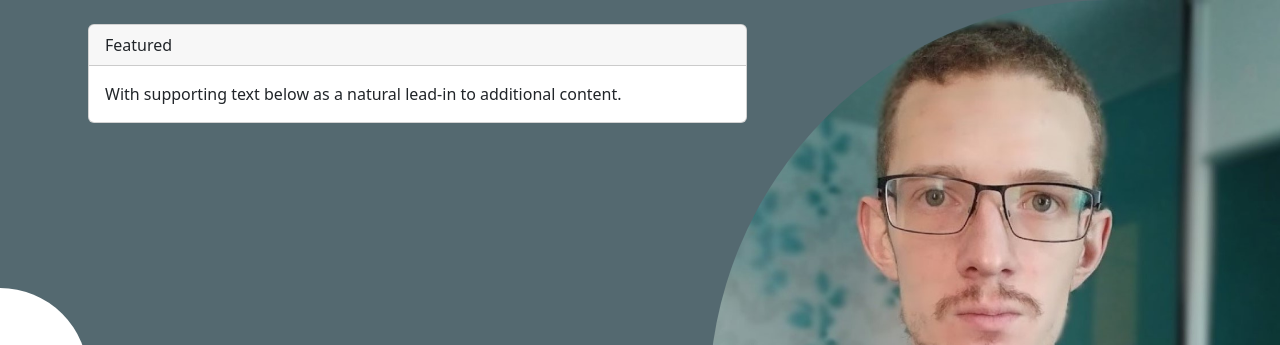
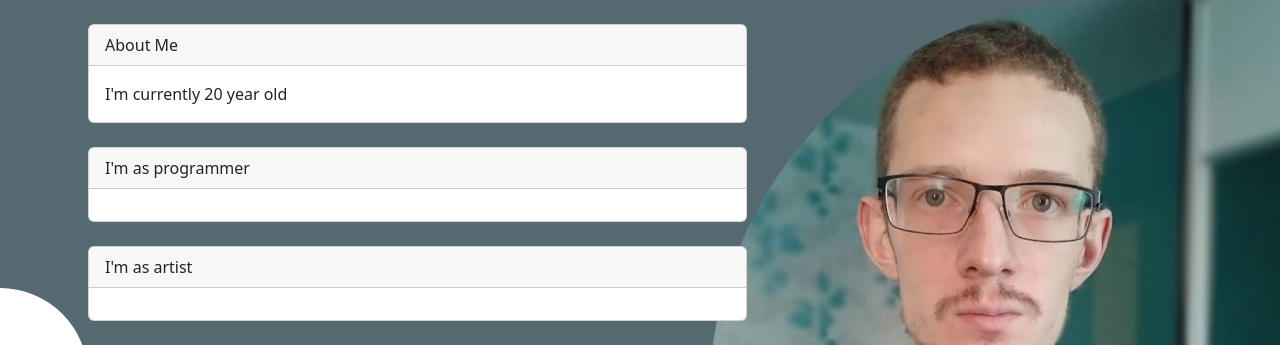
Before and after one commit to CruzedV/CruzedV.github.io, a website: page index.html in a window 1280 px wide. Shown: the top 345 px of the page. Drawn offline with nearby package versions, Linux system fonts and the light colour scheme.

Commit message:
More About me cards and year calc

```diff
--- a/css/style.scss
+++ b/css/style.scss
@@ -34,9 +34,20 @@ $circle-size: 100vh;
   float: right;
 };
 
+// FUNCTIONS
+@function calcFluidFontSize($f-min, $f-max, $v-min, $v-max, $units: px) {
+  $k: ($f-max - $f-min)/($v-max - $v-min);
+  $b: $f-min - $k * $v-min;
+
+  $b: $b + $units;
+
+  @return calc( #{$k} * 100vw + #{$b} );
+}
+
 // CODE
 body {
   background-color: $primary;
+  font-size: calcFluidFontSize(1, 5, 30 , 160, rem);
 }
 // CIRCLE
 circle-frame {
@@ -74,6 +85,8 @@ nav {
 
 // ABOUT MYSELF
 $card-size: 40vw;
+div {
+  .card-column {
     card {
       max-width: $card-size*2;
       margin-left: 15vh;
@@ -96,3 +109,5 @@ card {
         }
       };
     };
+  };
+};
--- a/index.html
+++ b/index.html
@@ -12,6 +12,7 @@
       <circle-frame>
         <img src="static/MyPicture.jpg">
       </circle-frame>
+<!-- NAV -->
       <nav class="nav">
         <div class="container-sm">
           <ul class="nav flex-column nav-justified">
@@ -48,18 +49,56 @@
           </ul>
         </div>
       </nav>
+<!-- /NAV -->
+<!-- CARD COLUMNS -->
       <div class="card-column">
+        <!-- ABOUT ME -->
         <card class="container-fluid">
           <div class="card">
             <div class="card-header">
-              Featured
+              About Me
             </div>
             <div class="card-body">
-              <p class="card-text">With supporting text below as a natural lead-in to additional content.</p>
+              <p class="card-text">
+                <script>
+                  let now = new Date()
+                  let now_ymd = new Date(now.getFullYear())
+                  let birthdate = new Date(2002, 8, 18)
+                  let birthdate_ymd = new Date(birthdate.getFullYear())
+                  let age = now_ymd - birthdate_ymd
+                  if (Date(now_ymd.getMonth(), now_ymd.getDay()) < Date(birthdate_ymd.getMonth(), birthdate_ymd.getDay())) {
+                    age--
+                  }
+                  document.write(`I'm currently ${age} year old`)
+                </script>
+              </p>
+            </div>
+          </div>
+        </card>
+        <!-- AS PROGRAMMER -->
+        <card class="container-fluid">
+          <div class="card">
+            <div class="card-header">
+              I'm as programmer
+            </div>
+            <div class="card-body">
+              <p class="card-text"></p>
+            </div>
+          </div>
+        </card>
+        <!-- AS ARTIST -->
+        <card class="container-fluid">
+          <div class="card">
+            <div class="card-header">
+              I'm as artist
+            </div>
+            <div class="card-body">
+              <p class="card-text"></p>
             </div>
           </div>
         </card>
       </div>
+<!-- /  CARD COLUMNS -->
     </div>
   </body>
 </html>
--- a/package.json
+++ b/package.json
@@ -1,6 +1,10 @@
 {
+  "scripts": {
+    "watch": "sass --watch style.scss index.css",
+    "start": "start index.html"
+  },
   "dependencies": {
     "bootstrap": "^5.2.0",
-    "sass": "^1.54.0"
+    "sass": "^1.54.8"
   }
 }
```
Also changed, not shown: 1 other file. Lines whose indentation alone changed are shown as unchanged.
